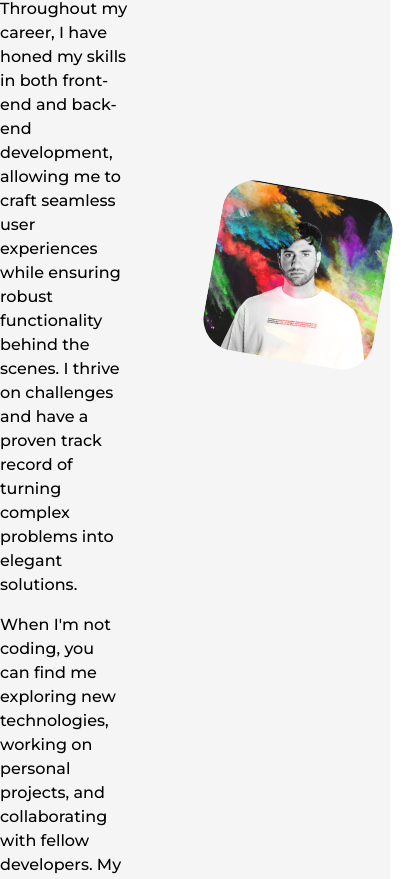
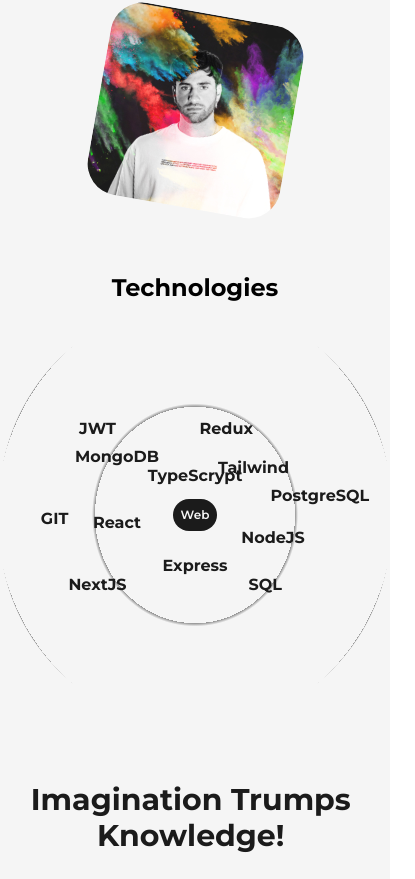
Before and after one commit to BenjaLV/Portfolio, a Next.js app: page / in a window 390 px wide. Shown: the part 1499-2378 px from the top of the page, 415 px wide, since content can reach past the window. Built offline with nearby package versions, Linux system fonts and the light colour scheme.

Commit message:
project and about responsive

```diff
--- a/src/components/About.tsx
+++ b/src/components/About.tsx
@@ -31,9 +31,9 @@ const About = () => {
     return (
         <Layout className='pt-1'>
             <main id='about' className='flex w-full flex-col items-center justify-center dark:text-ligth' style={{ paddingTop: "100px" }}>
-                <AnimatedText text='Passion Fuels Purpose' className='mb-16 lg:!text-7xl sm:!text-6xl xs:!text-4xl sm:mb-8' />
-                <div className='grid w-full grid-cols-8 gap-16 '>
-                    <div className='col-span-3 flex flex-col items-center justify-start xl:col-span-4 md:order-2 md:col-span-7 md:ml-6'>
+                <AnimatedText text='Passion Fuels Purpose' className='mb-16 lg:text-7xl sm:text-6xl xs:text-4xl sm:mb-8' />
+                <div className='grid w-full grid-cols-1 md:grid-cols-2 xl:grid-cols-3 gap-6 md:gap-16 '>
+                    <div className='md:col-span-2 xl:col-span-1 flex flex-col items-center justify-start'>
                         <h2 className='mb-4 text-lg font-bold uppercase text-dark/75 dark:text-ligth/75'>Biography</h2>
                         <p className='font-medium'>
                             I am a passionate and dedicated full-stack developer with a love for creating innovative web applications that bring ideas to life. My journey in the world of programming began when I discovered my fascination with technology and its ability to transform concepts into reality.
@@ -45,8 +45,8 @@ const About = () => {
                             When I'm not coding, you can find me exploring new technologies, working on personal projects, and collaborating with fellow developers. My mission is to continue growing and contributing to the tech community while pushing the boundaries of what's possible in web development.
                         </p>
                     </div>
-                    <div className='col-span-4 flex justify-center items-center xl:col-span-4 md:order-1 md:col-span-7'>
-                        <div style={{ marginLeft: '20px' }}>
+                    <div className='md:col-span-2 xl:col-span-2 flex justify-center items-center'>
+                        <div className='w-full md:w-2/3 lg:w-3/4 xl:w-4/5'>
                             <Image
                                 src={aboutPicture}
                                 alt='about-image'
@@ -55,6 +55,7 @@ const About = () => {
                                 style={imageStyle}
                                 ref={ref}
                                 priority
+                                className='sm:w-3/4 xs:w-1/2 mx-auto'
                             />
                         </div>
                     </div>
--- a/src/components/FeaturedProject.tsx
+++ b/src/components/FeaturedProject.tsx
@@ -15,15 +15,18 @@ const FeauturedProject = ({ title, summary, img, link }: Props) => {
     return (
         <article className="relative mb-8 md:mb-16">
             <Link href={link} target={'_blank'}>
+                <div className="relative w-full h-auto">
                     <Image
                         src={img}
                         alt={title}
+                        layout="responsive"
                         width={400}
                         height={300}
-                    className={`w-full h-auto ${isHovered ? 'opacity-75' : ''}`}
+                        className={`w-full h-auto sm:w-[75%] xs:w-[50%] mx-auto ${isHovered ? 'scale-95' : 'scale-100'} transition-transform duration-300`}
                         onMouseEnter={() => setIsHovered(true)}
                         onMouseLeave={() => setIsHovered(false)}
                     />
+                </div>
             </Link>
 
             <Link href={link} target={'_blank'}>
--- a/src/components/Projects.tsx
+++ b/src/components/Projects.tsx
@@ -8,18 +8,19 @@ const Projects = () => {
         <Layout className="pt-16">
             <main id='projects' className="w-full mb-16 flex flex-col items-center justify-center mt-12">
                 <div className="mb-8">
-                    <AnimatedText text="Imagination Trumps Knowledge!" className='lg:!text-7xl sm:!text-6xl xs:!text-4xl' />
+                    <AnimatedText text="Imagination Trumps Knowledge!" className='lg:text-7xl md:text-6xl sm:text-4xl xs:text-3xl' />
                 </div>
-                <div className="grid grid-cols-12 gap-10 md:gap-12">
+                <div className="grid grid-cols-12 gap-10 md:gap-12 sm:gap-7 xs:gap-6">
                     <div className="col-span-12 md:col-span-6 mb-10 md:mb-0">
                         <FeaturedProject
                             title="CEIBO-APP"
                             img="/images/all-devices-ceibo.png"
                             summary="Application to manage and administer the news of the projects of each client among the users of the company"
                             link="https://github.com/BenjaLV/CEIBO-APP"
+
                         />
                     </div>
-                    <div className="col-span-12 md:col-span-6 mb-10 md:mb-0">
+                    <div className="col-span-12 md:col-span-6 mb-10 md:mb-0" >
                         <FeaturedProject
                             title="PokemonApp"
                             img="/images/pokemon-desktop-2.png"
```
Lines whose indentation alone changed are shown as unchanged.
